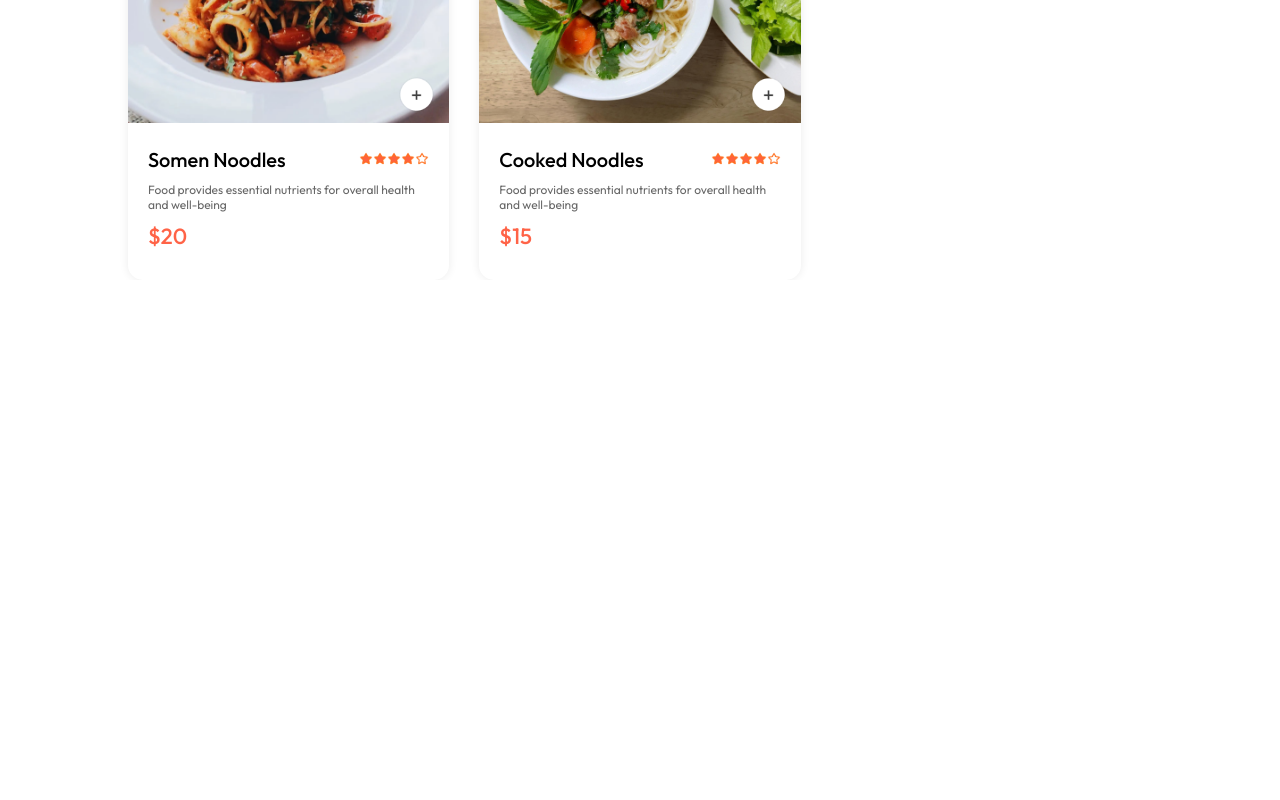
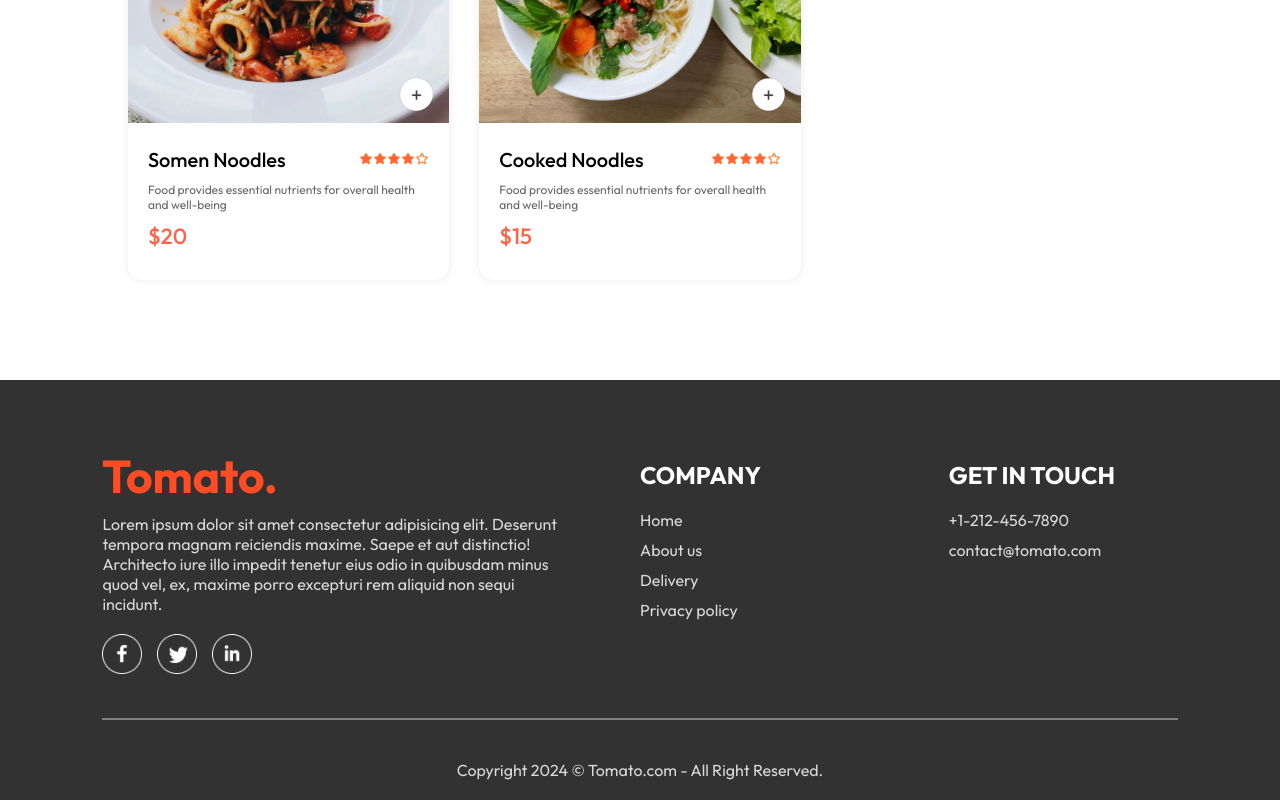
Before and after one commit to Narotam-Mishra/mern-full-stack-food-ordering-app, a React (Vite) app in the folder frontend/: page / in a window 1280 px wide. Shown: the part 5723-6523 px from the top of the page. Before the commit the page ends 6003 px from the top, so only its background shows below. Built offline with nearby package versions, Linux system fonts and the light colour scheme.

Commit message:
full-stack-food-ordering_app_footer_component_added_1.12

```diff
--- a/frontend/src/App.jsx
+++ b/frontend/src/App.jsx
@@ -3,18 +3,22 @@
 import Home from "./pages/home/Home"
 import Cart from "./pages/cart/Cart"
 import PlaceOrder from "./pages/PlaceOrder/PlaceOrder"
+import Footer from "./components/footer/Footer"
 
 const App = () => {
   return (
-    <div className='app'>
-      <Navbar />
-      <Routes>
-        <Route path="/" element={ <Home/> } />
-        <Route path="/cart" element={ <Cart/> } />
-        <Route path="/order" element={ <PlaceOrder/> } />
-      </Routes>
-    </div>
-  )
+    <>
+      <div className="app">
+        <Navbar />
+        <Routes>
+          <Route path="/" element={<Home />} />
+          <Route path="/cart" element={<Cart />} />
+          <Route path="/order" element={<PlaceOrder />} />
+        </Routes>
+      </div>
+      <Footer />
+    </>
+  );
 }
 
 export default App
--- a/frontend/src/components/foodDisplay/FoodDisplay.jsx
+++ b/frontend/src/components/foodDisplay/FoodDisplay.jsx
@@ -14,6 +14,7 @@
         <div className="food-display-list">
             {
                 food_list.map((item, index) => {
+                  if(category === "All" || category === item.category){
                     return (
                       <FoodItem
                         key={index}
@@ -24,6 +25,7 @@
                         image={item.image}
                       />
                     );
+                  }
                 })
             }
         </div>
--- a/frontend/src/components/foodItem/FoodItem.jsx
+++ b/frontend/src/components/foodItem/FoodItem.jsx
@@ -6,7 +6,7 @@
 
 const FoodItem = ({id, name, price, description, image}) => {
 
-  const { cartItems, setCartItems, addToCart, removeFromCart } = useContext(StoreContext);
+  const { cartItems, addToCart, removeFromCart } = useContext(StoreContext);
   return (
     <div className="food-item">
       <div className="food-item-img-container">
--- /dev/null
+++ b/frontend/src/components/footer/Footer.css
@@ -0,0 +1,50 @@
+
+.footer{
+    color: #d9d9d9;
+    background-color: #323232;
+    display: flex;
+    flex-direction: column;
+    align-items: center;
+    gap: 20px;
+    padding: 20px 8vw;
+    padding-top: 80px;
+    margin-top: 100px;
+}
+
+.footer-content{
+    width: 100%;
+    display: grid;
+    grid-template-columns: 2fr 1fr 1fr;
+    gap: 80px;
+}
+
+.footer-content-left, .footer-content-right, .footer-content-center{
+    display: flex;
+    flex-direction: column;
+    align-items: start;
+    gap: 20px;
+}
+
+.footer-content-left li, .footer-content-right li, .footer-content-center li{
+    list-style: none;
+    margin-bottom: 10px;
+    cursor: pointer;
+}
+
+.footer-content-right h2, .footer-content-center h2{
+    color: #fff;
+}
+
+.footer-social-icons img{
+    width: 40px;
+    margin-right: 15px;
+    cursor: pointer;
+}
+
+.footer hr{
+    width: 100%;
+    height: 2px;
+    margin: 20px 0px;
+    background-color: #808080;
+    border: none;
+}
--- /dev/null
+++ b/frontend/src/components/footer/Footer.jsx
@@ -0,0 +1,41 @@
+
+import { assets } from "../../assets/assets"
+import "./Footer.css"
+
+const Footer = () => {
+  return (
+    <div className="footer" id="footer">
+        <div className="footer-content">
+            <div className="footer-content-left">
+                <img src={assets.logo} alt="" />
+                <p>Lorem ipsum dolor sit amet consectetur adipisicing elit. Deserunt tempora magnam reiciendis maxime. Saepe et aut distinctio! Architecto iure illo impedit tenetur eius odio in quibusdam minus quod vel, ex, maxime porro excepturi rem aliquid non sequi incidunt.</p>
+                <div className="footer-social-icons">
+                    <img src={assets.facebook_icon} alt="facebook_icon" />
+                    <img src={assets.twitter_icon} alt="twitter_icon" />
+                    <img src={assets.linkedin_icon} alt="linkedin_icon" />
+                </div>
+            </div>
+            <div className="footer-content-center">
+                <h2>COMPANY</h2>
+                <ul>
+                    <li>Home</li>
+                    <li>About us</li>
+                    <li>Delivery</li>
+                    <li>Privacy policy</li>
+                </ul>
+            </div>
+            <div className="footer-content-right">
+                <h2>GET IN TOUCH</h2>
+                <ul>
+                    <li>+1-212-456-7890</li>
+                    <li>contact@tomato.com</li>
+                </ul>
+            </div>
+        </div>
+        <hr />
+        <p className="footer-copyright">Copyright 2024 © Tomato.com - All Right Reserved.</p>
+    </div>
+  )
+}
+
+export default Footer
--- a/frontend/src/context/StoreContext.jsx
+++ b/frontend/src/context/StoreContext.jsx
@@ -1,5 +1,5 @@
 
-import { createContext, useState } from "react"
+import { createContext, useEffect, useState } from "react"
 import { food_list } from "../assets/assets"
 
 export const StoreContext = createContext(null)
@@ -20,6 +20,10 @@
         setCartItems((prev) => ({ ...prev, [itemId]:prev[itemId] - 1 }));
     }
 
+    useEffect(() => {
+        console.log(cartItems);
+    }, [cartItems])
+
     const contextValue = {
       food_list,
       cartItems,
```
Lines whose indentation alone changed are shown as unchanged.
